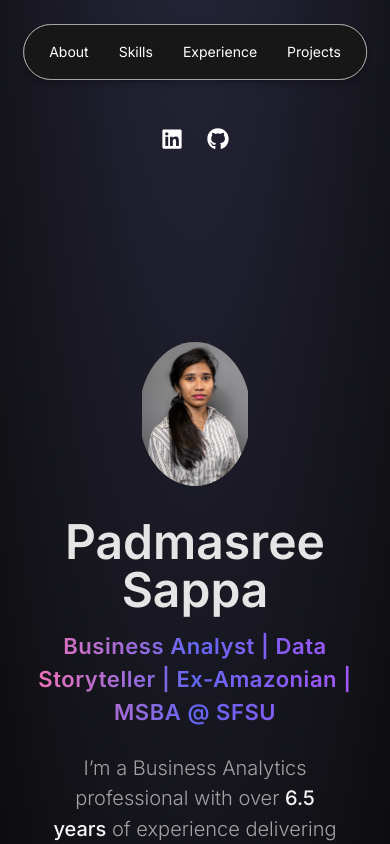
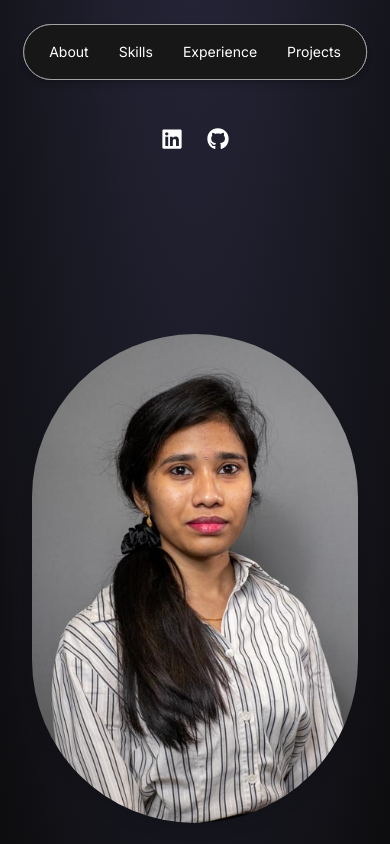
Before and after one commit to dsappa7196/dsappa7196.github.io, a React (Vite) app: page / in a window 390 px wide. Shown: the top 844 px of the page. Built offline with nearby package versions, Linux system fonts and the light colour scheme.

Commit message:
style: improve mobile layout by scaling text and image sizes

```diff
--- a/src/Components/Hero.jsx
+++ b/src/Components/Hero.jsx
@@ -23,17 +23,16 @@ const Hero = () => {
   return (
     <div className="bg-transparent pt-40 pb-12">
       <div className="container mx-auto flex flex-col items-center px-8 text-center">
-        {/* Profile Image */}
+
+        {/* Profile Image - Perfect Pill Shape */}
         <motion.img
           initial={{ scale: 0 }}
           animate={{ scale: 1 }}
           transition={{ duration: 1, ease: 'easeOut' }}
           src={profilePic}
           alt="Padmasree Sappa"
-          className="w-28 h-40 sm:w-56 sm:h-72 lg:w-72 lg:h-80 object-contain shadow-lg mb-6 sm:mb-7"
-          style={{
-            clipPath: 'ellipse(50% 45% at 50% 50%)'
-        }}
+          className="rounded-full w-50 h-50 sm:w-56 sm:h-66 lg:w-74 lg:h-74 object-cover shadow-lg mb-7"
+          style={{ borderRadius: '9999px' }} // Pill shape!
         />
 
         {/* Name */}
@@ -46,7 +45,7 @@ const Hero = () => {
           Padmasree Sappa
         </motion.h1>
 
-        {/* Role Tags with Gradient */}
+        {/* Role Tags */}
         <motion.span
           variants={container(1)}
           initial="hidden"
```
